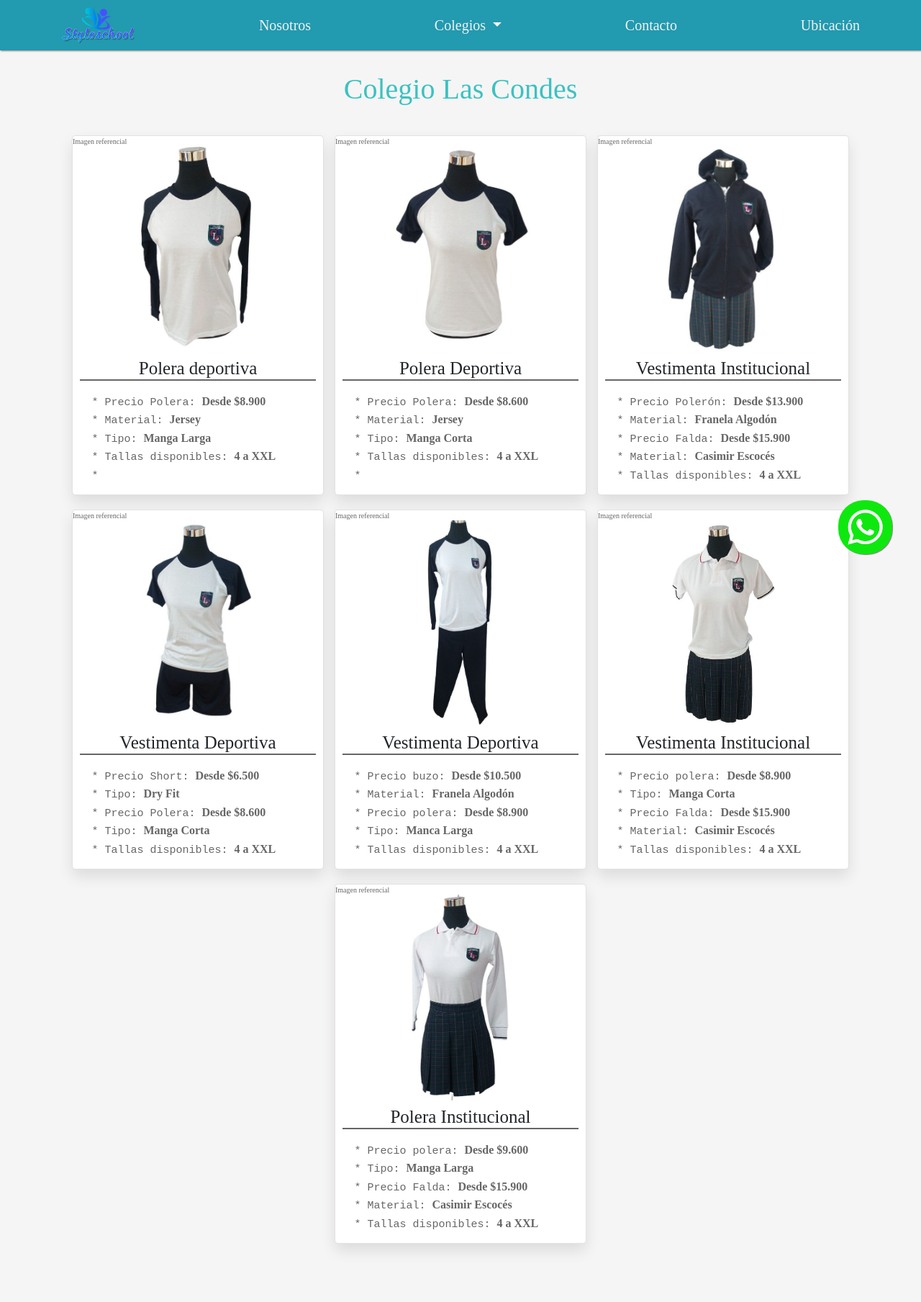
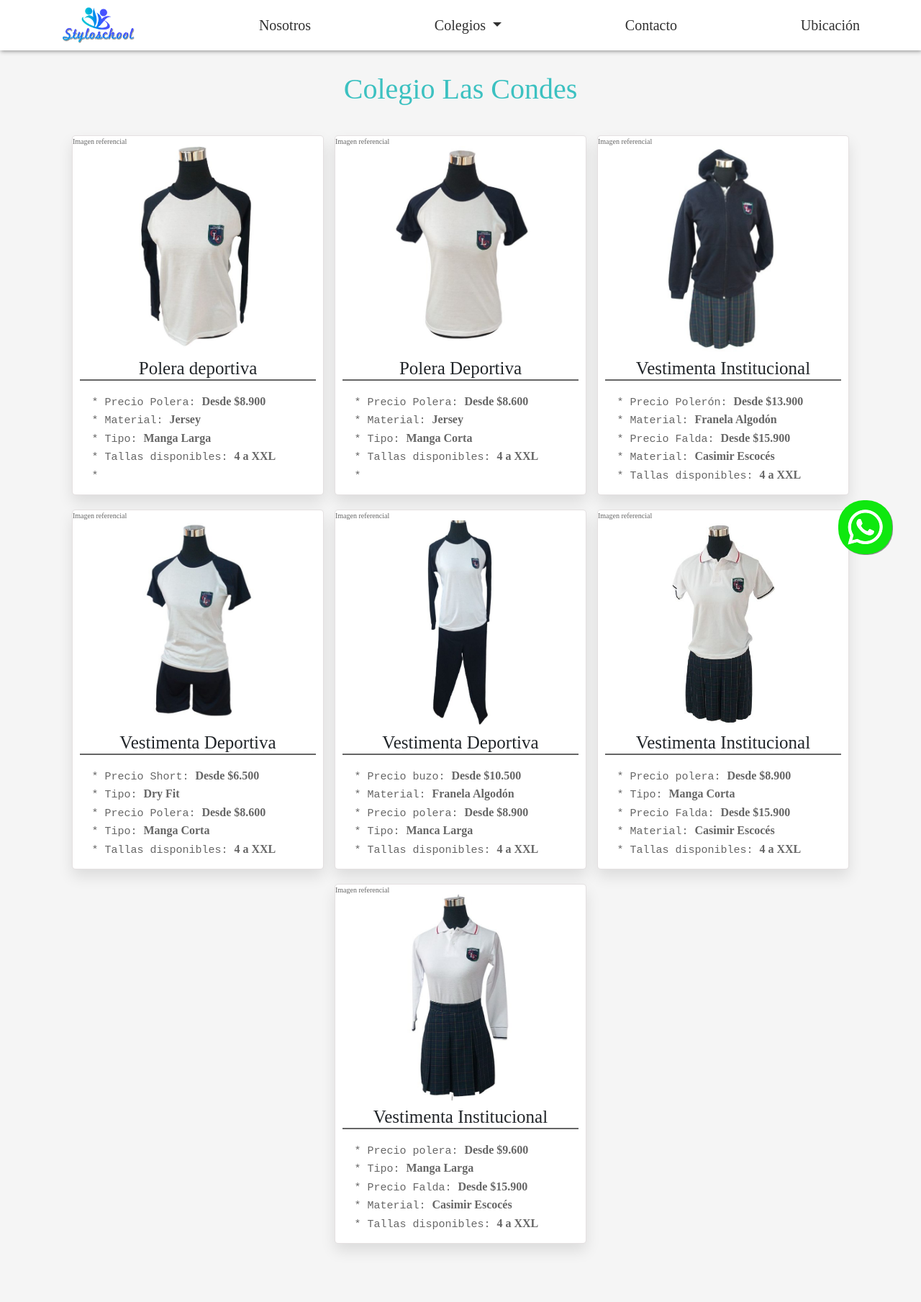
Before and after one commit to lucianohuenuvil/tienda, a PHP site: page /pages/colegio-las-condes.html in a window 1280 px wide. Shown: the top 1809 px of the page at 72% size. Run offline with PHP 8.4, Linux system fonts and the light colour scheme; some libraries are stand-ins or nearby versions.

Commit message:
change navbar color

```diff
--- a/css/index.css
+++ b/css/index.css
@@ -20,10 +20,9 @@ main{
     top: 0;
     width: 100%;
     z-index: 1;
-    /* background-color: rgb(255, 255, 255); */
-    background-color: rgb(34, 154, 175);
-    /* box-shadow: 1px 1px 8px #888888; */
-    box-shadow: 1px 1px 2px #888888;
+    background-color: white;
+    box-shadow: 1px 1px 6px #888888;
+
 }
 
 .navbar{
@@ -39,7 +38,7 @@ main{
 
 .navbar a{
     font-size: 20px;
-    color: #f1f2f3;
+    color: rgb(48, 48, 48);
 }
 
 .navbar li{
@@ -63,18 +62,18 @@ main{
 }
 
 .link:hover{
-    color: rgb(154, 174, 239) !important;
+    color: rgb(131, 118, 118) !important;
 }
 
 
 .view-college a:hover{
-    color: #144490;
+    color: #5d6571;
 }
 
 
 .icon-responsive{
     display: none;
-    color: rgb(228, 228, 228);
+    color: black;
 }
 
 .dropdown-item{
@@ -104,7 +103,8 @@ main{
     border-bottom: solid white 1px;
     /* color: rgb(239, 239, 239); */
     /* background-color: #4d7ecb; */
-    background-color: #198989;
+    background-color: #69abab;
+    color: white !important;
  }
 
 
--- a/pages/colegio-las-condes.html
+++ b/pages/colegio-las-condes.html
@@ -178,7 +178,7 @@
 
                     <img src="/img/productos/Colegio_lascondes/CLC-M3.webp" alt="CLCPOLPML - CLCFALDA" title="falda y polera pique manga larga">
                     <div class="referential"><p>Imagen referencial</p></div>
-                    <h2>Polera Institucional</h2>
+                    <h2>Vestimenta Institucional</h2>
                     <div class="product-detail">
                         <p >* Precio polera: <b>Desde $9.600</b> </p>
                         <p >* Tipo: <b>Manga Larga</b> </p>
```
